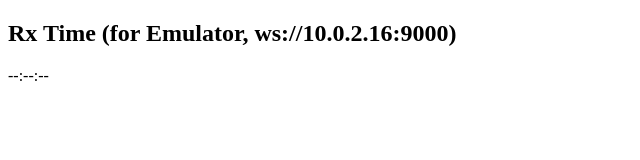
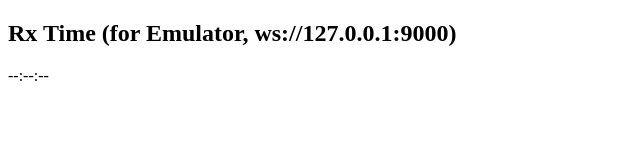
Before and after one commit to cat-nekomaru/web-opentoonz, a plain HTML site: page github-pages/A/f001-m001-r001/index.html in a window 1280 px wide. Shown: the full height of the page, 0-640 px from the left. Drawn offline with Linux system fonts and the light colour scheme.

Commit message:
code: github-pages/*/index.html の修正

```diff
--- a/github-pages/A/f001-m001-r001/index.html
+++ b/github-pages/A/f001-m001-r001/index.html
@@ -5,11 +5,11 @@
   <title>WS Time Receiver🕰️</title>
 </head>
 <body>
-  <h2>Rx Time (for Emulator, ws://10.0.2.16:9000)</h2>
+  <h2>Rx Time (for Emulator, ws://127.0.0.1:9000)</h2>
   <p id="time">--:--:--</p>
 
   <script>
-    const ws = new WebSocket("ws://10.0.2.16:9000");
+    const ws = new WebSocket("ws://127.0.0.1:9000");
 
     ws.onopen    = () => console.log("接続成功");
     ws.onmessage = (e) => document.getElementById("time").textContent = e.data;
```
